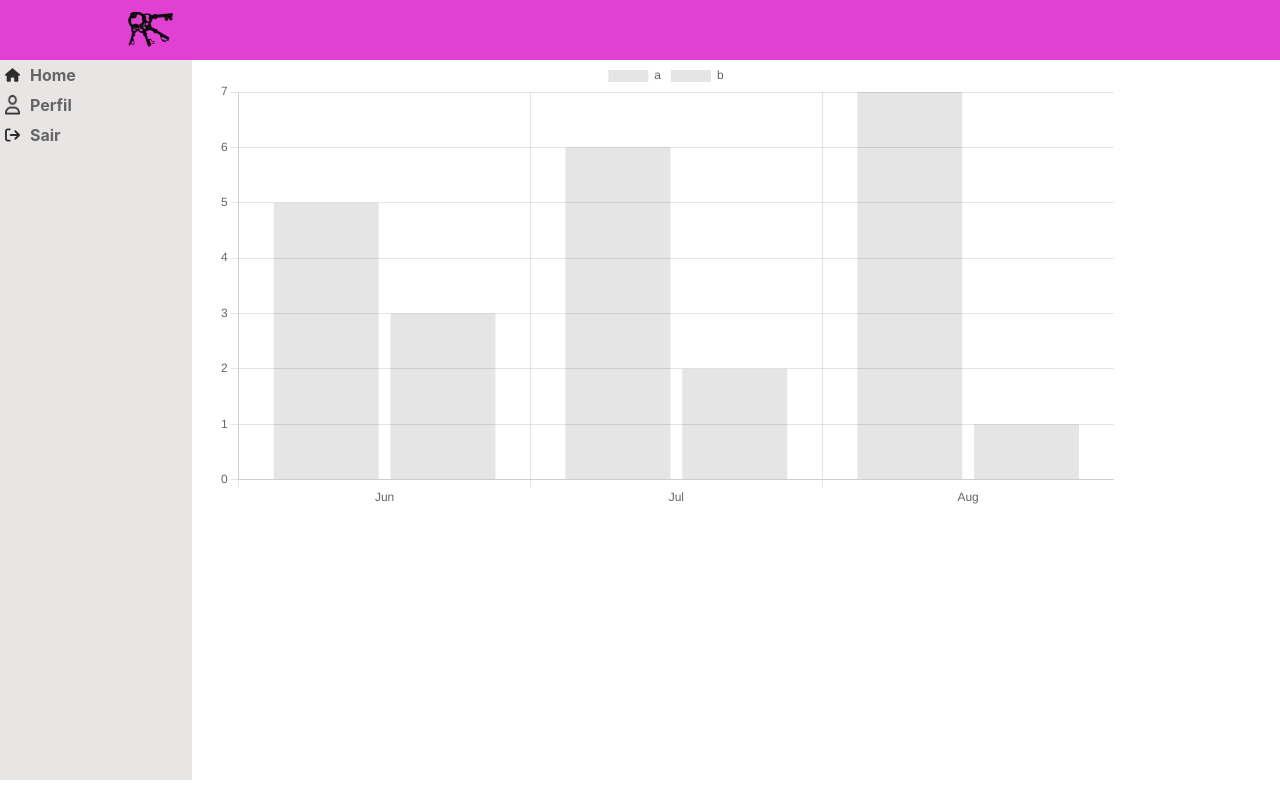
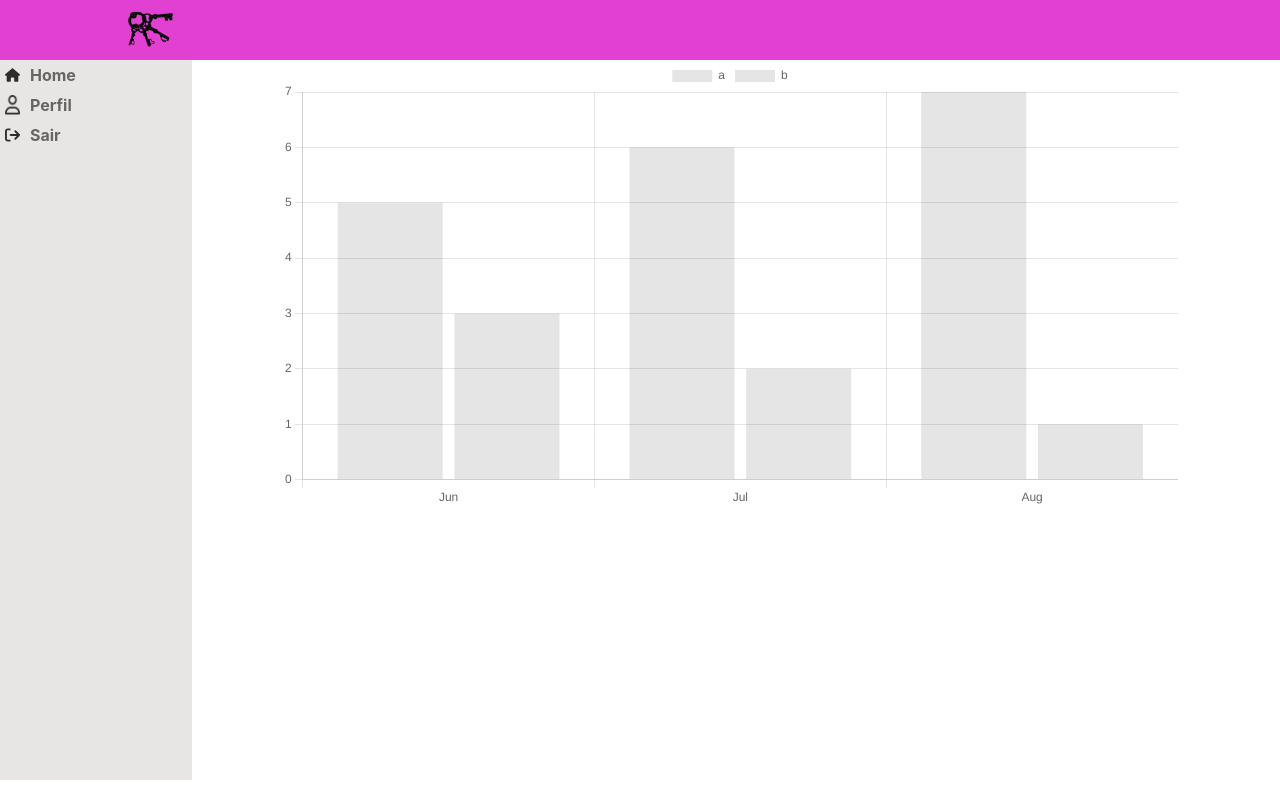
Before and after one commit to Dream-House-Grupo-9/Dream-House-web, a React (Create React App) app in the folder dream-house/: page /dashboard in a window 1280 px wide. Built offline with nearby package versions, Linux system fonts and the light colour scheme.

Commit message:
Fix: ajuste na margem do grafico

```diff
--- a/dream-house/src/css/dashboard.css
+++ b/dream-house/src/css/dashboard.css
@@ -3,6 +3,6 @@
 }
 
 .chart-position{
-    margin-left: 2%;
+    margin-left: 7%;
     width: 70%;
 }
```
